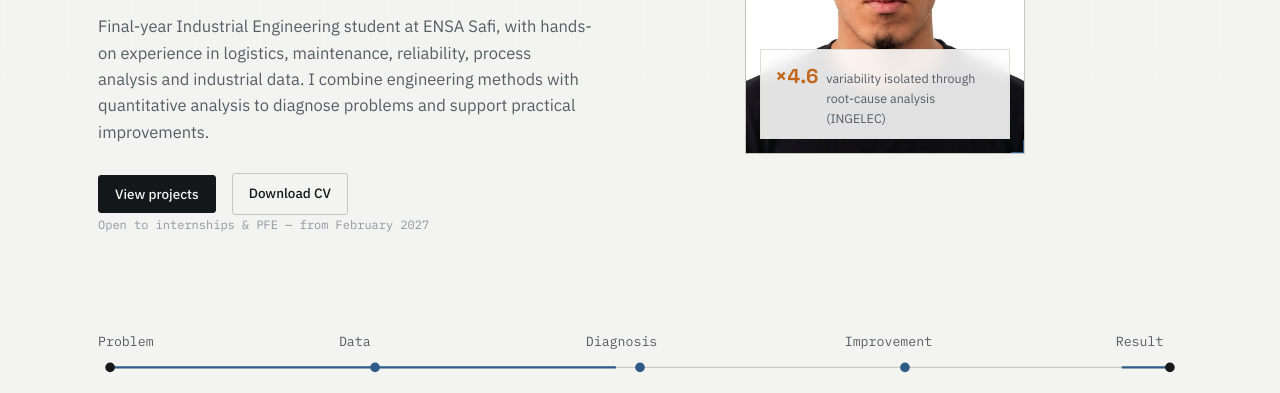
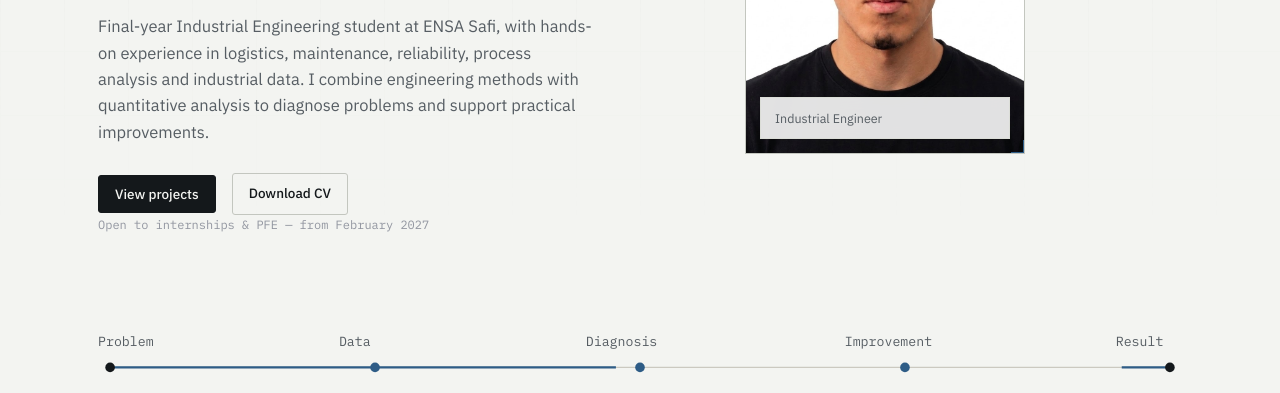
Before and after one commit to khalid1v/khalid1vv, a plain HTML site: page index.html in a window 1280 px wide. Shown: the part 407-800 px from the top of the page. Drawn offline with Linux system fonts and the light colour scheme.

Commit message:
Update index.html

```diff
--- a/index.html
+++ b/index.html
@@ -52,7 +52,7 @@
         <div class="photo-frame">
           <span class="frame-tick tl"></span><span class="frame-tick br"></span>
           <img src="profile.jpg" alt="Khalid Bouzalmda">
-          <div class="pin-stat"><b>×4.6</b><span>variability isolated through root-cause analysis (INGELEC)</span></div>
+          <div class="pin-stat"><span class="pin-label">Industrial Engineer</span></div>
         </div>
       </div>
     </div>
```
